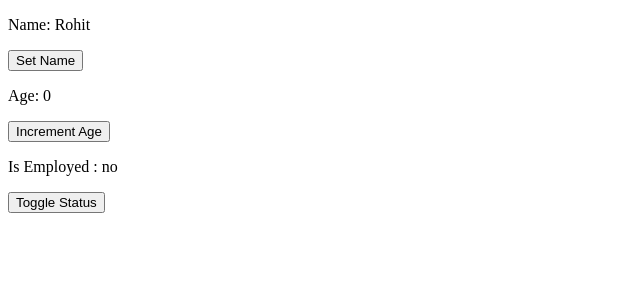
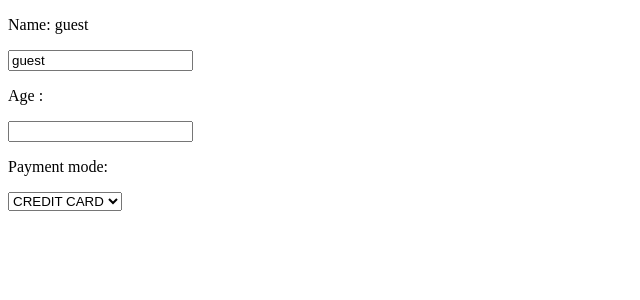
Before and after one commit to MOHIT29-dev/Brocode-react, a React (Vite) app in the folder brocode/: page / in a window 1280 px wide. Shown: the top 300 px of the page, without its empty margins (0-640 px from the left). Built offline with nearby package versions, Linux system fonts and the light colour scheme.

Commit message:
code updated

```diff
--- a/brocode/src/Temp.jsx
+++ b/brocode/src/Temp.jsx
@@ -2,32 +2,41 @@ import React, {useState} from 'react';
 
 
 function MyComponent(){
+    const [name, setName] = useState("guest");
+    const [age,setAge] = useState("");
+    const [payment, setPayment] = useState("");
 
-    const [name, setName] = useState("Rohit");
-    const [age, setAge] = useState(0);
-    const [isEmployed, setIsEmployed] = useState(false);
 
-    const updateName = () => {
-        setName("mohit");
+    function handleNameChange(event){
+        setName(event.target.value);
+
     }
 
-    const incrementAge = () => {
-        setAge(age + 1);
+    function handleChangeAge(event){
+        setAge(event.target.value);
+
     }
 
-    const toggleEmployedStatus = () => {
-        setIsEmployed(!isEmployed);
+    function handleChangePayment(event){
+        setPayment(event.target.value);
     }
 
     return( <div>
                 <p>Name: {name}</p>
-                <button onClick={updateName}>Set Name</button>
+                <input type="text" value={name} onChange={handleNameChange}/>
 
-                <p>Age: {age}</p>
-                <button onClick={incrementAge}>Increment Age</button>
 
-                <p>Is Employed : {isEmployed ? "yes" : "no"}</p>
-                <button onClick = {toggleEmployedStatus}>Toggle Status</button>
+                <p>Age : {age}</p>
+                <input type="number" value={age} onChange={handleChangeAge}/>
+
+
+                <p>Payment mode:{payment}</p>
+                <select value={payment} onChange= {handleChangePayment}>
+                    <option value="Credit Card">CREDIT CARD</option>
+                    <option value="Debit Card">DEBIT CARD</option>
+                    <option value="PayPal">PAYPAL</option>
+                </select>
+
             </div>);
 }
 export default MyComponent
```
